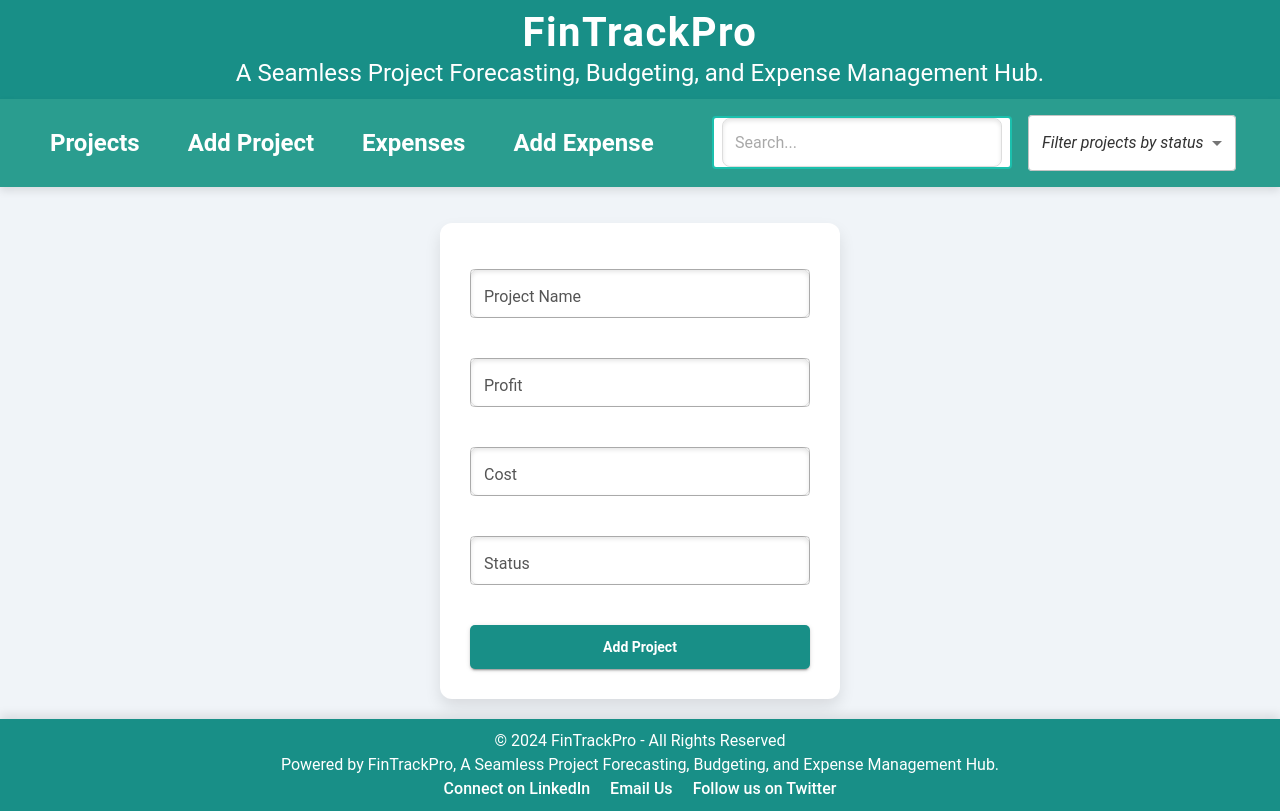
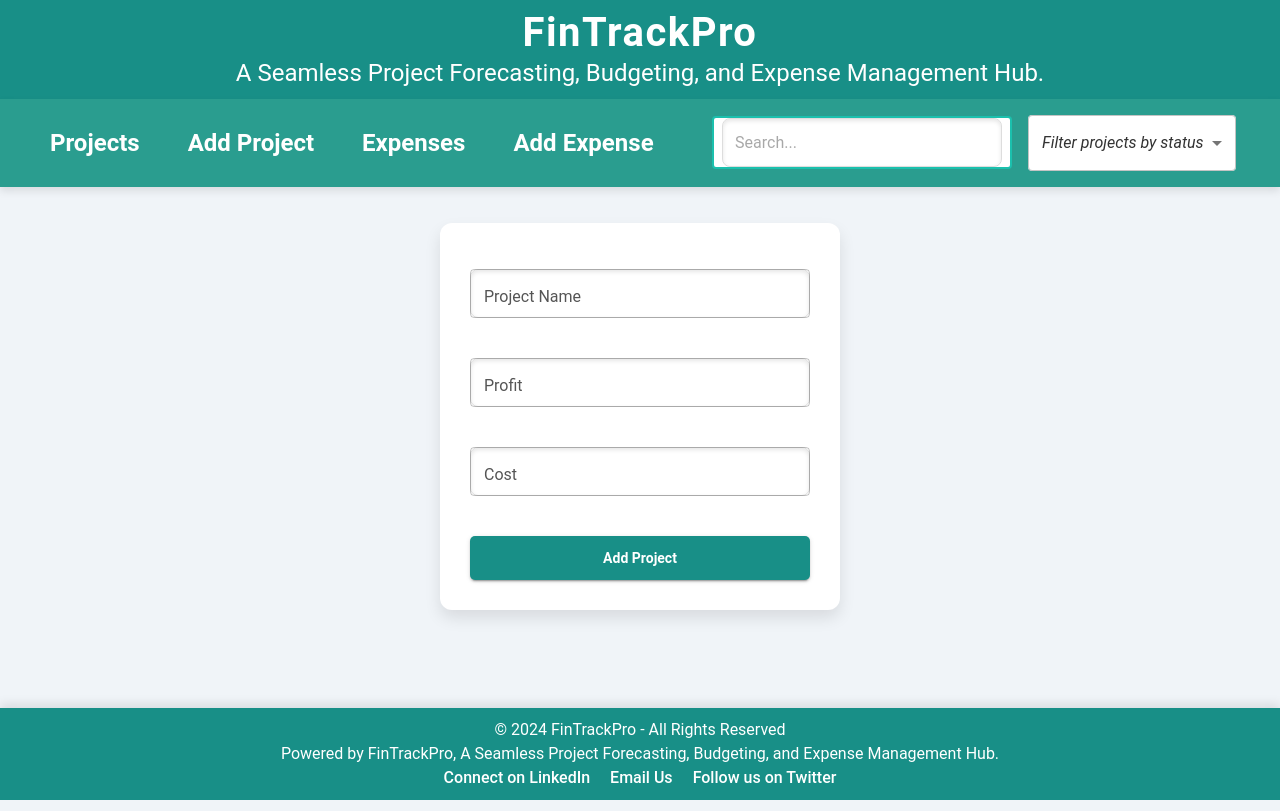
Before and after one commit to ronniearistil/FinTrackFlow, a React (Create React App) app: page /projects/new in a window 1280 px wide. Built offline with nearby package versions, Linux system fonts and the light colour scheme.

Commit message:
project archive buttons add

```diff
--- a/src/Components/ExpenseForm.jsx
+++ b/src/Components/ExpenseForm.jsx
@@ -1,28 +1,24 @@
 // forms/ExpenseForm.jsx
-import React, { useContext } from 'react';
+import React from 'react';
 import { useFormik } from 'formik';
 import * as Yup from 'yup';
 import { Button, Box } from '@mui/material';
-import { ProjectContext } from './ProjectContext';
+import { useProjects } from '../Components/ProjectContext';
 import InputField from './InputField';
 import SelectField from './SelectField';
 
 const ExpenseForm = () => {
-  const { projects, addExpense } = useContext(ProjectContext);
+  const { projects, addExpense } = useProjects();
 
   const formik = useFormik({
     initialValues: { name: '', amount: '', projectId: '' },
     validationSchema: Yup.object({
-      name: Yup.string()
-        .min(3, 'Expense name must be at least 3 characters long')
-        .required('Expense name is required'),
-      amount: Yup.number()
-        .positive('Amount must be greater than zero')
-        .required('Amount is required'),
-      projectId: Yup.string().required('Project ID is required'),
+      name: Yup.string().required('Expense name is required'),
+      amount: Yup.number().required('Amount is required'),
+      projectId: Yup.string().required('Select a project'),
     }),
     onSubmit: (values, { resetForm }) => {
-      addExpense(values);
+      addExpense({ ...values, id: Date.now().toString() });
       resetForm();
     },
   });
@@ -33,13 +29,10 @@ const ExpenseForm = () => {
       onSubmit={formik.handleSubmit}
       sx={{ display: 'flex', flexDirection: 'column', gap: 2, width: '100%', maxWidth: 400 }}
     >
-      <InputField formik={formik} name="name" label="Expense Name" />
-      <InputField formik={formik} name="amount" label="Amount" type="number" />
-      <SelectField formik={formik} name="projectId" label="Project" options={projects} />
-
-      <Button type="submit" variant="contained" sx={{ mt: 2 }}>
-        Add Expense
-      </Button>
+      <InputField name="name" label="Expense Name" formik={formik} />
+      <InputField name="amount" label="Amount" formik={formik} type="number" />
+      <SelectField name="projectId" label="Project" options={projects} formik={formik} />
+      <Button type="submit" variant="contained" sx={{ mt: 2 }}>Add Expense</Button>
     </Box>
   );
 };
--- a/src/Components/ExpensesContainer.jsx
+++ b/src/Components/ExpensesContainer.jsx
@@ -1,37 +1,25 @@
 // src/Components/ExpensesContainer.jsx
-import React, { useContext, useEffect, useState } from 'react';
+import React, { useEffect, useState } from 'react';
 import { useProjects } from './ProjectContext';
 import ExpenseCard from './ExpenseCard';
 
 const ExpensesContainer = ({ searchTerm }) => {
-  const { expenses, projects } = useProjects();
+  const { expenses } = useProjects();
   const [filteredExpenses, setFilteredExpenses] = useState([]);
 
   useEffect(() => {
-    // Ensure projects exist before filtering expenses
-    const visibleExpenses = expenses.filter((expense) => {
-      const project = projects.find((proj) => `${proj.id}` === `${expense.projectId}`);
-      // Ensure project exists and is not archived
-      return project && project.status !== 'Archived';
-    });
-
-    // Filter by search term
-    const searchedExpenses = visibleExpenses.filter((expense) =>
-      expense.name.toLowerCase().includes(searchTerm.toLowerCase())
+    const visibleExpenses = expenses.filter(
+      (expense) =>
+        !expense.archived && expense.name.toLowerCase().includes(searchTerm.toLowerCase())
     );
-
-    setFilteredExpenses(searchedExpenses);
-  }, [searchTerm, expenses, projects]);
+    setFilteredExpenses(visibleExpenses);
+  }, [searchTerm, expenses]);
 
   return (
     <div className="expense-dashboard">
-      {filteredExpenses.length > 0 ? (
-        filteredExpenses.map((expense) => (
-          <ExpenseCard key={expense.id} expense={expense} />
-        ))
-      ) : (
-        <p>No expenses found.</p>
-      )}
+      {filteredExpenses.map((expense) => (
+        <ExpenseCard key={expense.id} expense={expense} />
+      ))}
     </div>
   );
 };
--- a/src/Components/ProjectContext.jsx
+++ b/src/Components/ProjectContext.jsx
@@ -1,6 +1,6 @@
 // src/Components/ProjectContext.jsx
-import React, { createContext, useState, useContext } from 'react';
-import projectsData from '../projects.json'; // Adjust the path if needed
+import React, { createContext, useState, useContext} from 'react';
+import projectsData from '../projects.json'; // Ensure the correct path
 
 export const ProjectContext = createContext();
 
@@ -8,18 +8,25 @@ export const ProjectProvider = ({ children }) => {
   const [projects, setProjects] = useState(projectsData.projects);
   const [expenses, setExpenses] = useState(projectsData.expenses);
 
-  // Function to archive a project and its related expenses
+  const addProject = (newProject) => {
+    setProjects((prev) => [...prev, newProject]);
+  };
+
+  const addExpense = (newExpense) => {
+    setExpenses((prev) => [...prev, newExpense]);
+  };
+
   const archiveProject = (projectId) => {
-    // Archive the project by updating its status
-    setProjects((prevProjects) =>
-      prevProjects.map((project) =>
+    setProjects((prev) =>
+      prev.map((project) =>
         project.id === projectId ? { ...project, status: 'Archived' } : project
       )
     );
 
-    // Filter out expenses related to the archived project
-    setExpenses((prevExpenses) =>
-      prevExpenses.filter((expense) => expense.projectId !== projectId)
+    setExpenses((prev) =>
+      prev.map((expense) =>
+        expense.projectId === projectId ? { ...expense, archived: true } : expense
+      )
     );
   };
 
@@ -28,6 +35,8 @@ export const ProjectProvider = ({ children }) => {
       value={{
         projects,
         expenses,
+        addProject,
+        addExpense,
         archiveProject,
         setProjects,
         setExpenses,
--- a/src/Components/ProjectForm.jsx
+++ b/src/Components/ProjectForm.jsx
@@ -1,30 +1,23 @@
 // forms/ProjectForm.jsx
-import React, { useContext } from 'react';
+import React from 'react';
 import { useFormik } from 'formik';
 import * as Yup from 'yup';
 import { Button, Box } from '@mui/material';
-import { ProjectContext } from './ProjectContext';
+import { useProjects } from '../Components/ProjectContext';
 import InputField from './InputField';
 
 const ProjectForm = () => {
-  const { addProject } = useContext(ProjectContext);
+  const { addProject } = useProjects();
 
   const formik = useFormik({
-    initialValues: { name: '', profit: '', cost: '', status: '' },
+    initialValues: { name: '', profit: '', cost: '', status: 'In Progress' },
     validationSchema: Yup.object({
-      name: Yup.string()
-        .min(3, 'Project name must be at least 3 characters long')
-        .required('Project name is required'),
-      profit: Yup.number()
-        .positive('Profit must be greater than zero')
-        .required('Profit is required'),
-      cost: Yup.number()
-        .positive('Cost must be greater than zero')
-        .required('Cost is required'),
-      status: Yup.string().required('Status is required'),
+      name: Yup.string().required('Project name is required'),
+      profit: Yup.number().required('Profit is required'),
+      cost: Yup.number().required('Cost is required'),
     }),
     onSubmit: (values, { resetForm }) => {
-      addProject(values);
+      addProject({ ...values, id: Date.now().toString() });
       resetForm();
     },
   });
@@ -35,14 +28,10 @@ const ProjectForm = () => {
       onSubmit={formik.handleSubmit}
       sx={{ display: 'flex', flexDirection: 'column', gap: 2, width: '100%', maxWidth: 400 }}
     >
-      <InputField formik={formik} name="name" label="Project Name" />
-      <InputField formik={formik} name="profit" label="Profit" type="number" />
-      <InputField formik={formik} name="cost" label="Cost" type="number" />
-      <InputField formik={formik} name="status" label="Status" />
-
-      <Button type="submit" variant="contained" sx={{ mt: 2 }}>
-        Add Project
-      </Button>
+      <InputField name="name" label="Project Name" formik={formik} />
+      <InputField name="profit" label="Profit" formik={formik} type="number" />
+      <InputField name="cost" label="Cost" formik={formik} type="number" />
+      <Button type="submit" variant="contained" sx={{ mt: 2 }}>Add Project</Button>
     </Box>
   );
 };
```
Also changed, not shown: src/Components/NavBar.jsx (line endings or trailing spaces).
